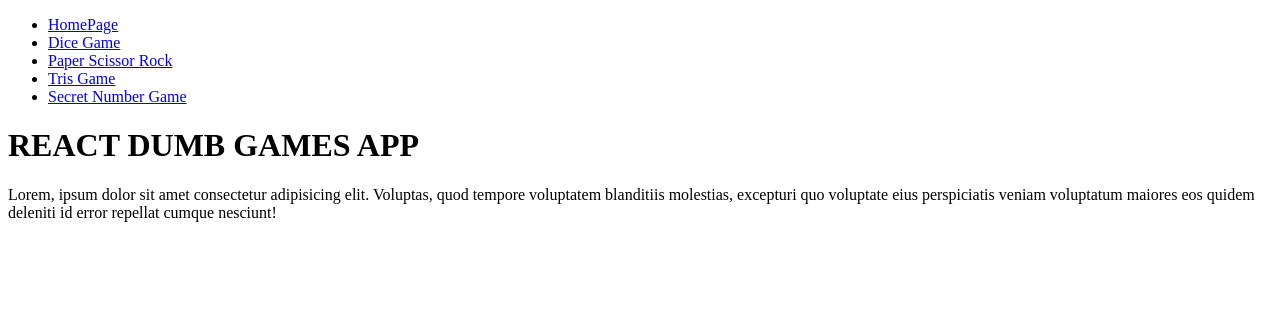
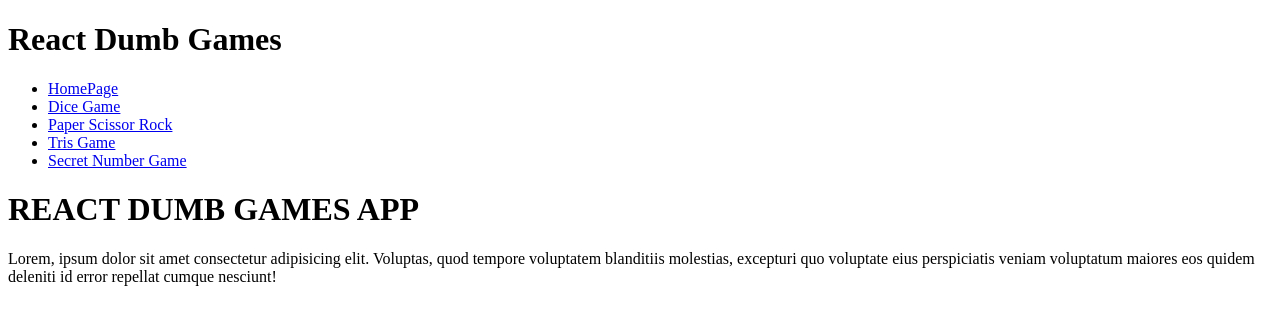
Before and after one commit to simoneburrai/react-dumb-games-app, a React (Vite) app: page / in a window 1280 px wide. Shown: the top 324 px of the page. Built offline with nearby package versions, Linux system fonts and the light colour scheme.

Commit message:
feat: default layout created and used as layout for every page

```diff
--- a/src/App.jsx
+++ b/src/App.jsx
@@ -6,19 +6,21 @@ import DiceGame from './pages/DiceGame';
 import PaperScissorRock from './pages/PaperScissorRock';
 import TrisGame from './pages/TrisGame';
 import SecretNumberGame from './pages/SecretNumberGame';
+import DefaultLayout from "./layout/DefaultLayout";
 
 function App() {
 
 
   return (
     <Router>
-      <Navbar />
       <Routes>
-        <Route path="/" element={<HomePage />} />
-        <Route path="/Dice-game" element={<DiceGame />} />
-        <Route path="/Paper-Scissor-Rock" element={<PaperScissorRock />} />
-        <Route path="/Tris-game" element={<TrisGame />} />
-        <Route path="/Secret-Number" element={<SecretNumberGame />} />
+        <Route element={<DefaultLayout />}>
+          <Route path="/" element={<HomePage />} />
+          <Route path="/Dice-game" element={<DiceGame />} />
+          <Route path="/Paper-Scissor-Rock" element={<PaperScissorRock />} />
+          <Route path="/Tris-game" element={<TrisGame />} />
+          <Route path="/Secret-Number" element={<SecretNumberGame />} />
+        </Route>
       </Routes>
     </Router>
   )
--- /dev/null
+++ b/src/layout/DefaultLayout.jsx
@@ -0,0 +1,15 @@
+import { Outlet } from "react-router-dom"
+import Navbar from "../components/NavBar"
+
+const DefaultLayout = () => {
+    return <>
+        <header>
+            <h1>React Dumb Games</h1>
+            <Navbar />
+        </header>
+        <main><Outlet /></main>
+    </>
+}
+
+
+export default DefaultLayout;
```
